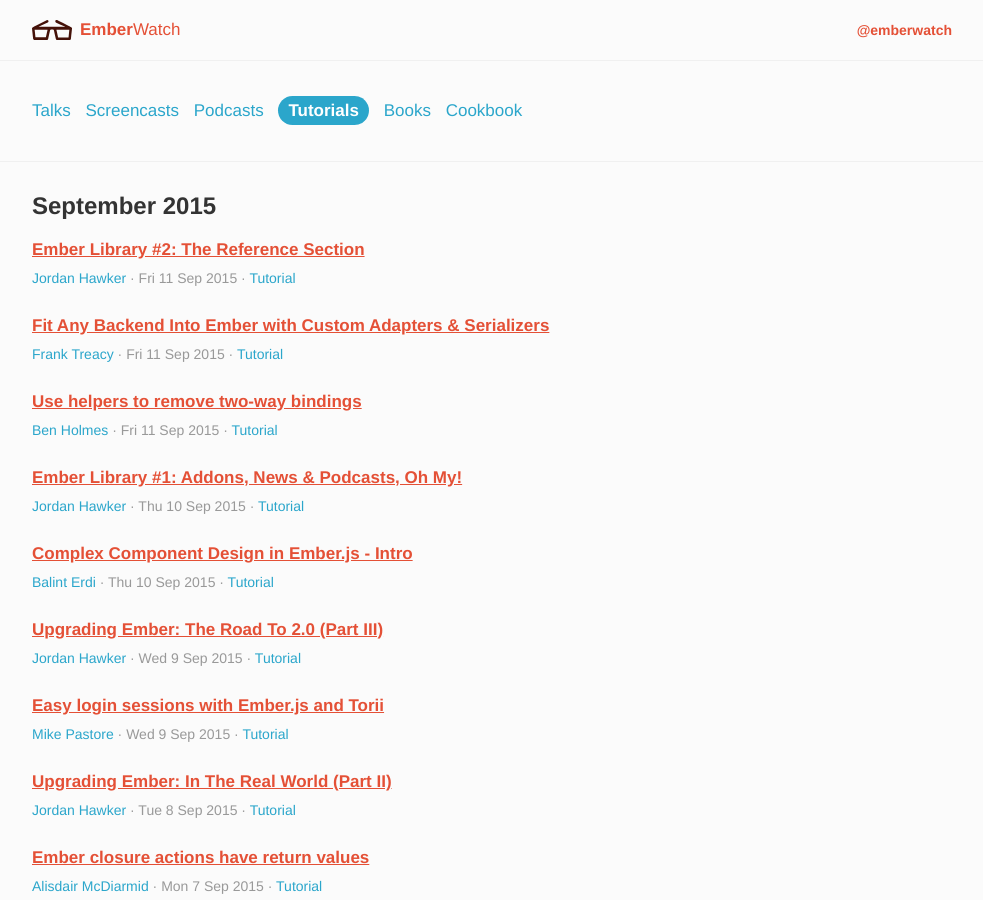
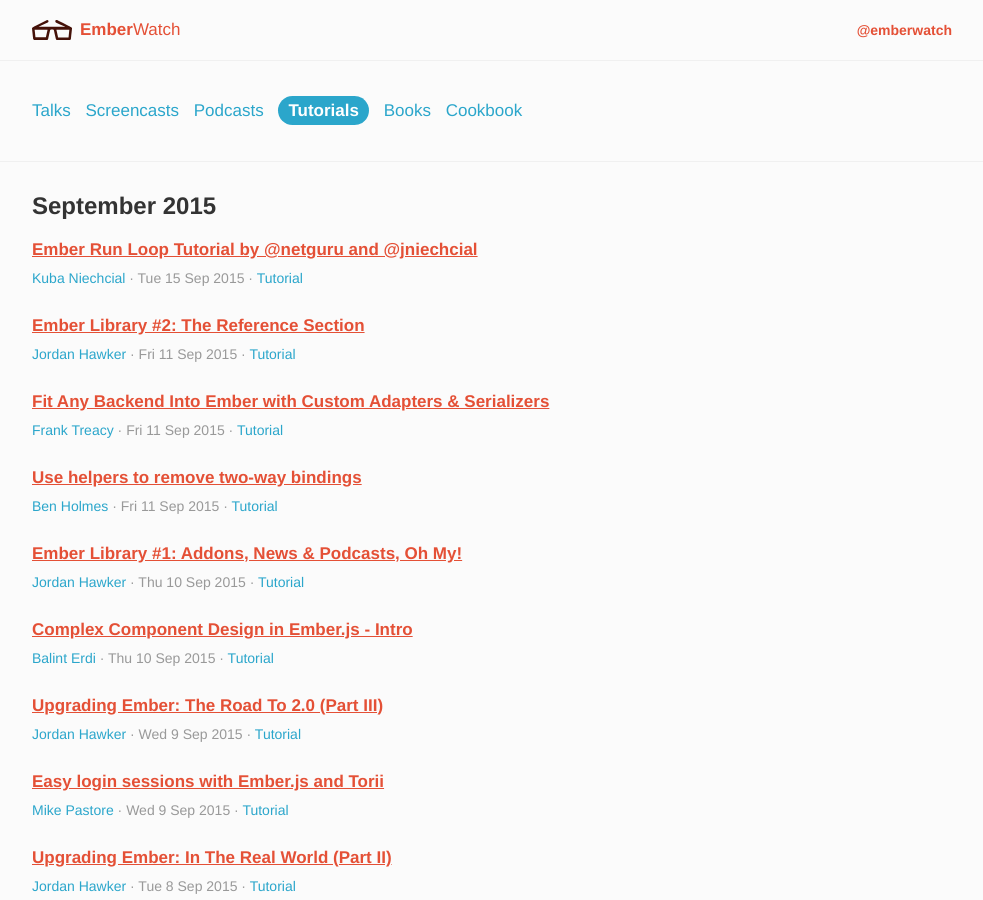
Before and after one commit to emberwatch/emberwatch, a Jekyll site: the page built from tutorials.html, in a window 1280 px wide and 900 px high. Shown: the whole window, without its empty margins (148-1131 px from the left). Built offline with Jekyll 4.4.1, drawn with Linux system fonts in a browser that asks for light colours; Markdown is read by kramdown in place of the engine named in the settings; comment, search, counter and statistics services are not loaded.

Commit message:
[New Tutorial] Ember Run Loop Tutorial - Deep Dive

```diff
--- a/_data/people.yml
+++ b/_data/people.yml
@@ -1124,3 +1124,8 @@
   github: ktornwall
   site: https://teamgaslight.com/people/katherine-tornwall
   id: 264
+- name: Kuba Niechcial
+  twitter: jniechcial
+  github: jniechcial
+  site: http://on.netguru.co/ember-ebook-form
+  id: 265
--- a/_data/tutorials.yml
+++ b/_data/tutorials.yml
@@ -445,3 +445,9 @@
   - http://www.cerebris.com/blog/2012/01/26/beginning-ember-js-on-rails-part-2/
   - http://www.cerebris.com/blog/2012/01/31/beginning-ember-js-on-rails-part-3/
   code: https://github.com/dgeb/ember_rest_example
+- title: Ember Run Loop Tutorial by @netguru and @jniechcial
+  author_ids:
+  - 265
+  date: '2015-09-15'
+  urls:
+  - http://on.netguru.co/ember-ebook-form
```
